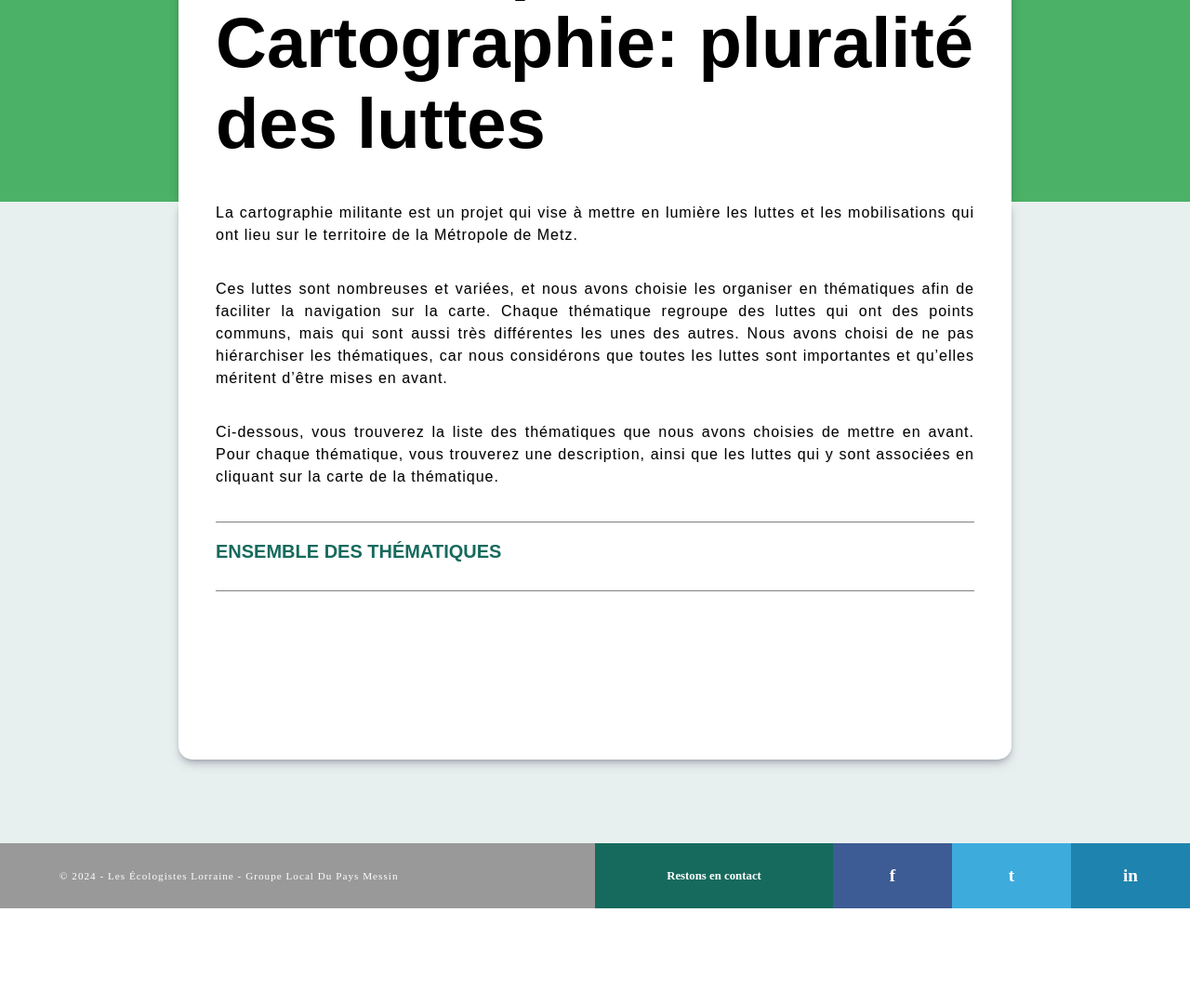
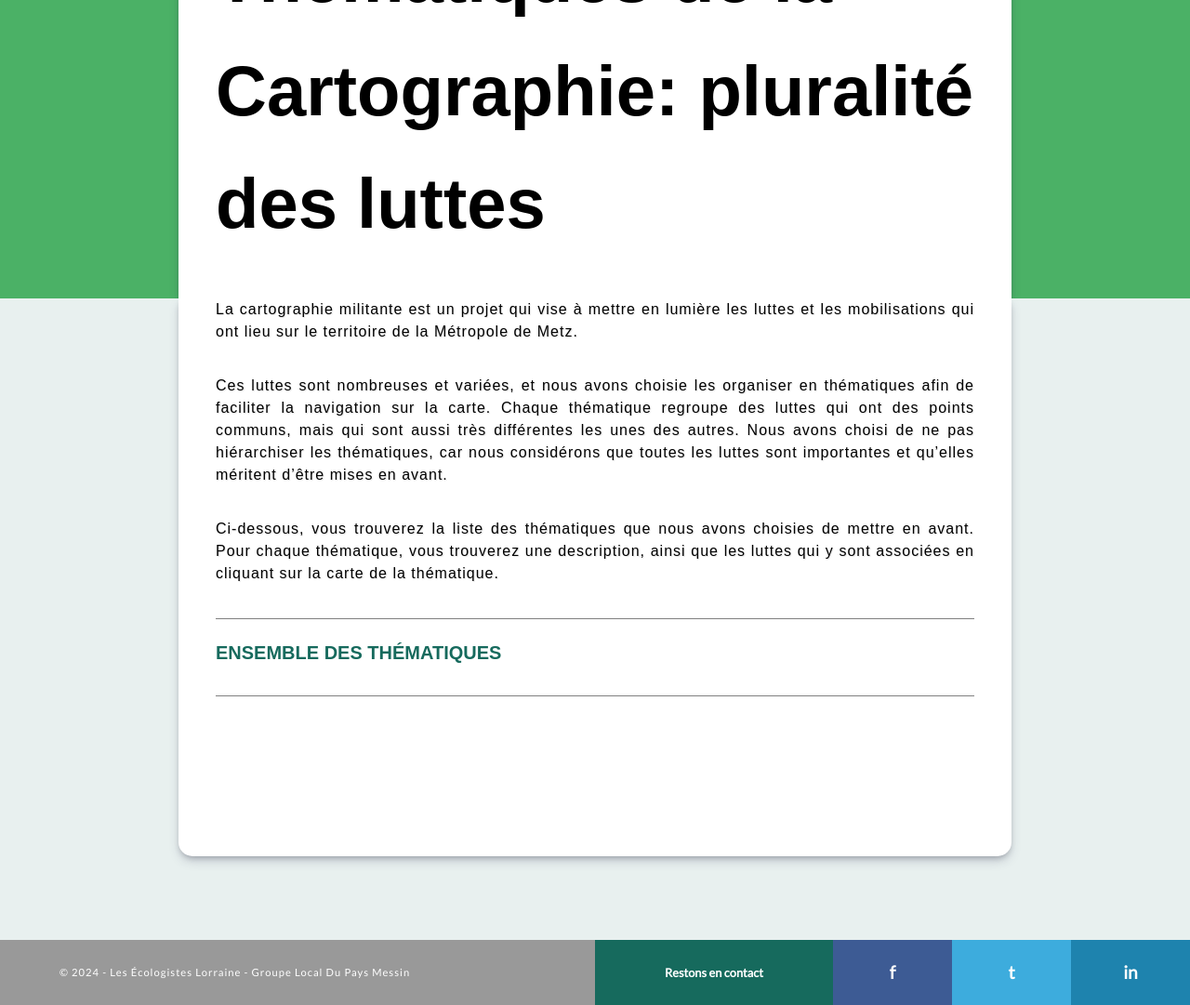
Before and after one commit to Resethel/cleeb, a Django app: page /thematiques/ in a window 1280 px wide. Shown: the part 214-1295 px from the top of the page at 93% size. Before the commit the page ends 1191 px from the top, so only its background shows below. Run offline with Django 5.2, Linux system fonts and the light colour scheme; data that the repository does not hold is empty.

Commit message:
feat: define a style.css file and add it to all the templates

```diff
--- a/static/css/base.css
+++ b/static/css/base.css
@@ -37,6 +37,7 @@
     position: relative;
     top: 60px; /* Height of header */
     width: 100%;
+    min-height: calc(100vh + 70px); /* Height of page + height of footer. Ensures footer is always pushed of page */
 }
 
 /* ================================================================================================================== */
--- a/static/css/card_list.css
+++ b/static/css/card_list.css
@@ -4,10 +4,6 @@ A card list is a list of cards, each of which contains an image, a title, and a
 They are typically used display a list of items to select, such as a list of organizations or a list of themes.
 The card are arranged in a grid, with each row containing a maximum of X cards, where X is the number of cards that can fit in a row.
 */
-
-* {
-    box-sizing: border-box;
-}
 
 .card-container {
     margin-left: auto;
--- /dev/null
+++ b/static/css/style.css
@@ -0,0 +1,85 @@
+/* font-import */
+@import url('https://fonts.googleapis.com/css2?family=Lato&display=swap');
+
+:root{
+    --deep-sea-blue: #0F292F;
+    --teal-shadow: #0E4344;
+    --verdant-green: #166A5D;
+    --eco-emerald: #4BB166;
+    --meadow-glow: #BFEF56;
+}
+
+
+* {
+    margin: 0;
+    padding: 0;
+    box-sizing: border-box;
+}
+
+
+html {
+    font-family: 'Lato', sans-serif;
+    font-size: 16px;
+    line-height: 1.6;
+}
+
+/* Headings */
+h1 {
+    font-size: 2.5rem;
+    font-weight: 800;
+}
+
+h2 {
+    font-size: 2rem;
+    font-weight: 700;
+}
+
+h3 {
+    font-size: 1.5rem;
+    font-weight: 600;
+}
+
+/* Paragraphs */
+p {
+    font-size: 1rem;
+}
+
+/* Links */
+a {
+    color: var(--eco-emerald);
+    text-decoration: none;
+    transition-property: color, text-decoration;
+    transition-duration: 0.3s;
+    transition-timing-function: ease-in-out;
+}
+
+a:hover {
+    color: var(--meadow-glow);
+    text-decoration: underline;
+}
+
+a:visited {
+  text-decoration: none;
+}
+
+
+/* ================================================================================================================== */
+/* Anchor links button styles                                                                                         */
+/* ================================================================================================================== */
+
+a.btn-white-large {
+    display: inline-block;
+    text-decoration: none;
+    color: var(--verdant-green);
+    background-color: #fff;
+    border-radius: 4px;
+    font-size: 1.2rem;
+    padding: 0.5rem 2rem;
+    cursor: pointer;
+    transition: all 0.3s ease-in-out;
+}
+
+a.btn-white-large:hover {
+    background-color: var(--verdant-green);
+    color: #fff;
+}
--- a/templates/core/home.html
+++ b/templates/core/home.html
@@ -4,7 +4,11 @@
 <html lang="en">
 <head>
     <meta charset="UTF-8">
+    <meta name="viewport" content="width=device-width, initial-scale=1.0">
+
     <title>Cartographie Militante - Home</title>
+
+    <link rel="stylesheet" href="{%  static 'css/style.css' %}">
     <link rel="stylesheet" href="{% static 'css/base.css' %}">
     <link rel="stylesheet" href="{% static 'css/topbar.css' %}">
     <link rel="stylesheet" href="{% static 'css/footer.css' %}">
--- a/templates/core/organizations_list.html
+++ b/templates/core/organizations_list.html
@@ -6,8 +6,11 @@
 <html lang="fr">
 <head>
     <meta charset="UTF-8">
+    <meta name="viewport" content="width=device-width, initial-scale=1.0">
+
     <title>Organismes Partenaires</title>
 
+    <link rel="stylesheet" href="{% static 'css/style.css' %}">
     <link rel="stylesheet" href="{% static 'css/base.css' %}">
     <link rel="stylesheet" href="{% static 'css/topbar.css' %}">
     <link rel="stylesheet" href="{% static 'css/footer.css' %}">
--- a/templates/core/resume.html
+++ b/templates/core/resume.html
@@ -8,8 +8,11 @@
 <html lang="fr">
 <head>
     <meta charset="UTF-8">
+    <meta name="viewport" content="width=device-width, initial-scale=1.0">
+
     <title>{{ title }}</title>
 
+    <link rel="stylesheet" href="{% static 'css/style.css' %}">
     <link rel="stylesheet" href="{% static 'css/base.css' %}">
     <link rel="stylesheet" href="{% static 'css/topbar.css' %}">
     <link rel="stylesheet" href="{% static 'css/footer.css' %}">
--- a/templates/interactive_maps/interactive_map.html
+++ b/templates/interactive_maps/interactive_map.html
@@ -4,8 +4,11 @@
 <html lang="en">
 <head>
     <meta charset="UTF-8">
+    <meta name="viewport" content="width=device-width, initial-scale=1.0">
+
     <title>{{ thematic_map.title }}</title>
-    <!-- Add your CSS and JavaScript links or CDN references here -->
+
+    <link rel="stylesheet" href="{% static 'css/style.css' %}">
     <link rel="stylesheet" href="{% static 'css/base.css' %}">
     <link rel="stylesheet" href="{% static 'css/topbar.css' %}">
     <link rel="stylesheet" href="{% static 'css/footer.css' %}">
--- a/templates/map_thematics/thematic_detail.html
+++ b/templates/map_thematics/thematic_detail.html
@@ -5,7 +5,11 @@
 <html lang="en">
 <head>
     <meta charset="UTF-8">
-    <title>{{ theme.name }} - Theme Detail - Cartographie Militante</title>
+    <meta name="viewport" content="width=device-width, initial-scale=1.0">
+
+    <title>Thématique: {{ thematic_name }}</title>
+
+    <link rel="stylesheet" href="{% static 'css/style.css' %}">
     <link rel="stylesheet" href="{% static 'css/base.css' %}">
     <link rel="stylesheet" href="{% static 'css/topbar.css' %}">
     <link rel="stylesheet" href="{% static 'css/footer.css' %}">
--- a/templates/map_thematics/thematic_list.html
+++ b/templates/map_thematics/thematic_list.html
@@ -5,7 +5,11 @@
 <html lang="en">
 <head>
     <meta charset="UTF-8">
-    <title>Themes List - Cartographie Militante</title>
+    <meta name="viewport" content="width=device-width, initial-scale=1.0">
+
+    <title>Listes des Thématiques</title>
+
+    <link rel="stylesheet" href="{% static 'css/style.css' %}">
     <link rel="stylesheet" href="{% static 'css/base.css' %}">
     <link rel="stylesheet" href="{% static 'css/topbar.css' %}">
     <link rel="stylesheet" href="{% static 'css/footer.css' %}">
```
